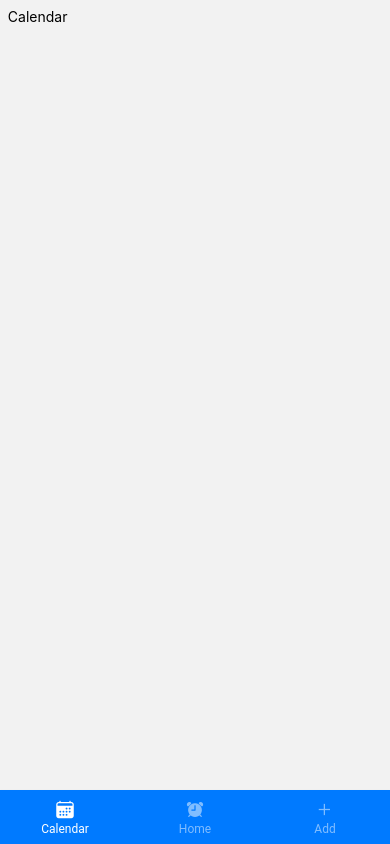
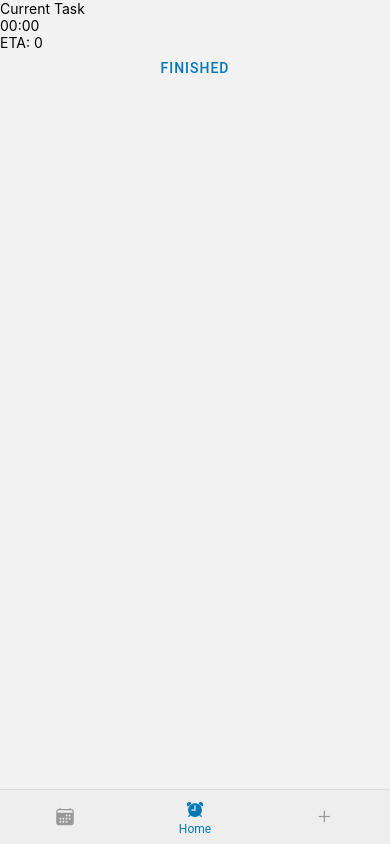
Before and after one commit to malee31/Ready-Set-Go-App, a React Native app: screen / in a window 390 px wide. Built offline with nearby package versions, Linux system fonts and the light colour scheme.

Commit message:
Reapplied bottom tab styles

```diff
--- a/constants.json
+++ b/constants.json
@@ -4,7 +4,9 @@
 		"primary": "#0077B6",
 		"light": "#95DFEC",
 		"secondary": "#F09240",
-		"lightgray": "#F0F0F0",
+		"darkgray": "#999999",
+		"gray": "#DDDDDD",
+		"lightgray": "#EEEEEE",
 		"background": "#FFFFFF",
 		"text": "#202020"
 	}
--- a/src/components/Tabs.js
+++ b/src/components/Tabs.js
@@ -4,7 +4,8 @@ import { NavigationContainer } from '@react-navigation/native';
 import Ionicons from "react-native-vector-icons/Ionicons";
 import Calendar from "../pages/Calendar";
 import Add from "../pages/Add";
-import Timer from "../pages/Timer"
+import Timer from "../pages/Timer";
+import { colors } from "../../constants.json";
 
 const ICON_SIZE = 20;
 
@@ -12,8 +13,20 @@ const Tab = createMaterialBottomTabNavigator();
 
 export function TabNavigator() {
 	return (
-		<NavigationContainer>
-			<Tab.Navigator>
+		<NavigationContainer><Tab.Navigator
+			initialRouteName="Home"
+			backBehavior="order"
+			shifting={true}
+			inactiveColor={colors.darkgray}
+			activeColor={colors.primary}
+			barStyle={{
+				borderTopWidth: 1,
+				borderTopColor: colors.gray
+			}}
+			screenOptions={{
+				tabBarColor: colors.lightgray
+			}}
+		>
 			<Tab.Screen
 				name="Calendar"
 				component={Calendar}
```
Lines whose indentation alone changed are shown as unchanged.
